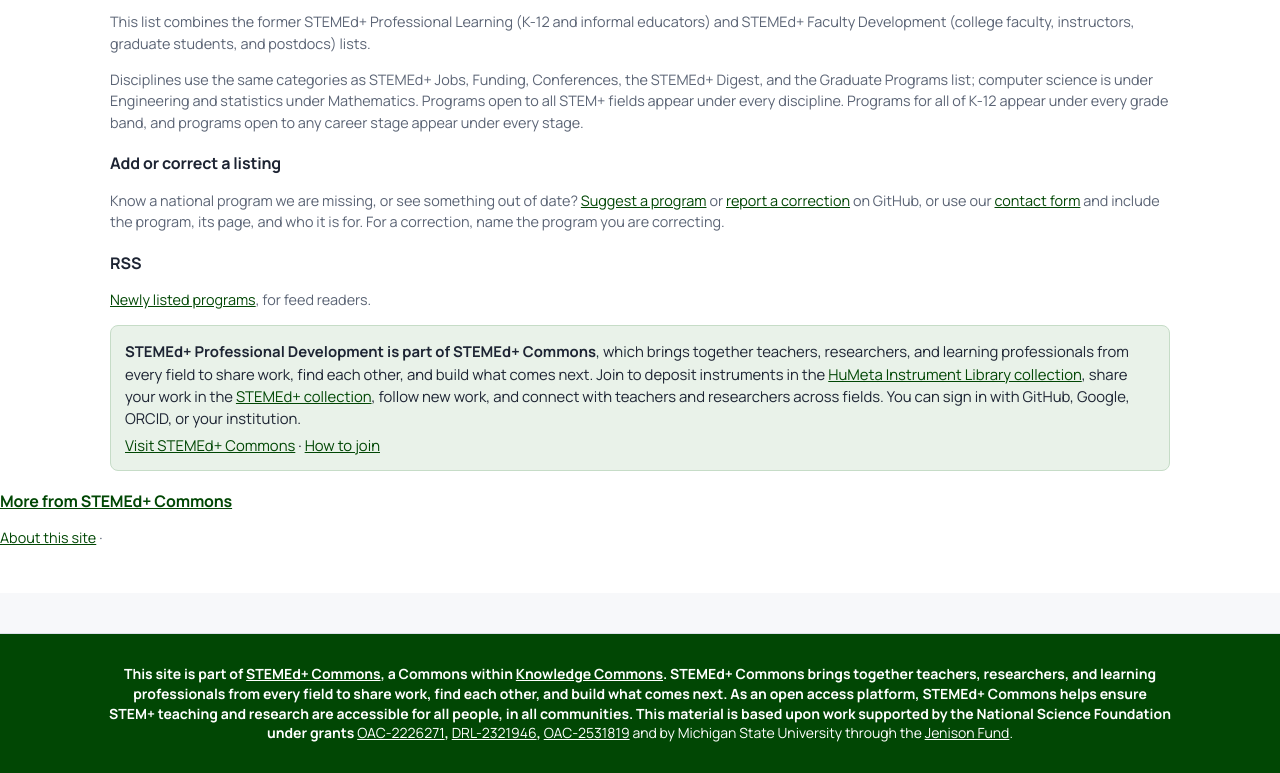
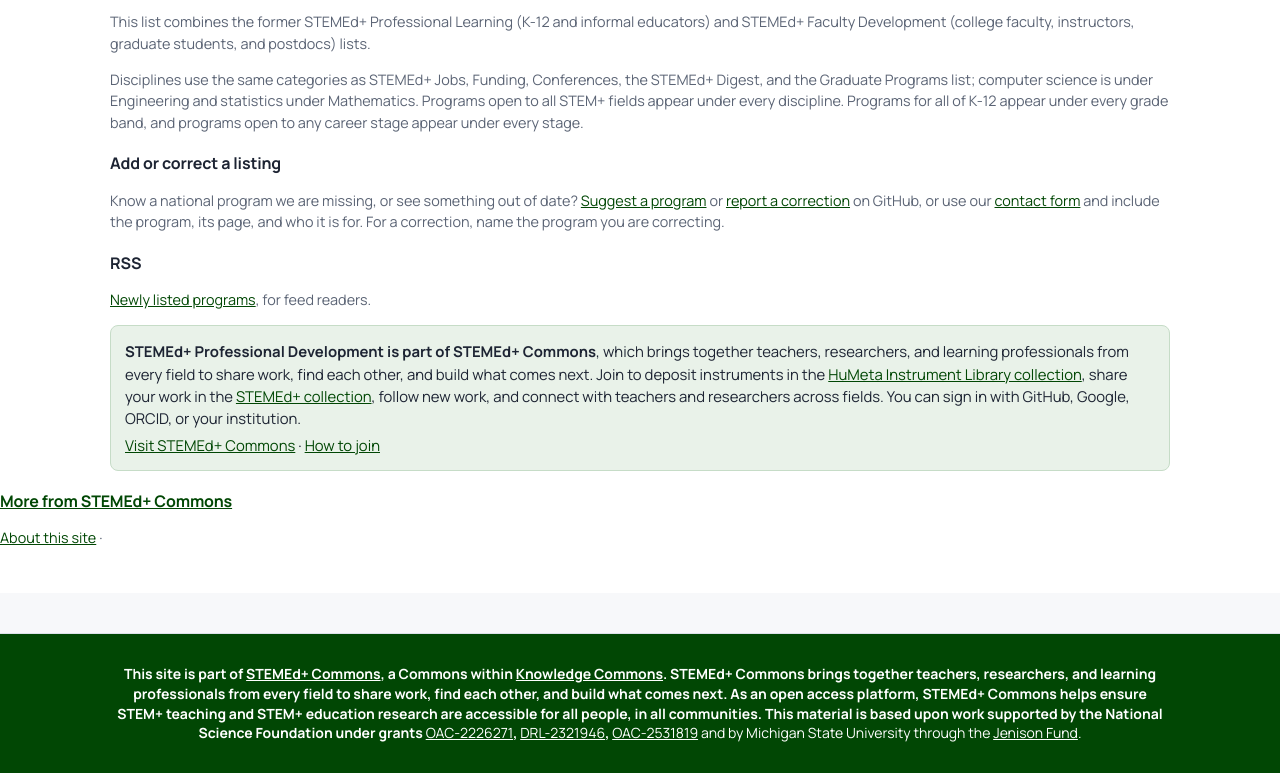
Before and after one commit to JLib271/stemed-professional-development, a plain HTML site: page site/index.html in a window 1280 px wide. Shown: the part 1840-2613 px from the top of the page. Drawn offline with Linux system fonts and the light colour scheme; no server answers.

Commit message:
Say "STEM+ teaching and STEM+ education research"
Co-Authored-By: Claude Opus 5.5 <noreply@anthropic.com>
Claude-Session: https://claude.ai/code/session_01Xxm9siXygVpFM5Q4XvGHYh

```diff
--- a/site/index.html
+++ b/site/index.html
@@ -441,6 +441,6 @@
   });
 })();
 </script>
-<footer class="sp-footer"><div class="sp-fin"><p><strong>This site is part of <a href="https://stemedplus.org/">STEMEd+ Commons</a>, a Commons within <a href="https://hcommons.org/">Knowledge Commons</a>. STEMEd+ Commons brings together teachers, researchers, and learning professionals from every field to share work, find each other, and build what comes next. As an open access platform, STEMEd+ Commons helps ensure STEM+ teaching and research are accessible for all people, in all communities. This material is based upon work supported by the National Science Foundation under grants </strong><a href="https://www.nsf.gov/awardsearch/show-award/?AWD_ID=2226271">OAC-2226271</a><strong>, </strong><a href="https://www.nsf.gov/awardsearch/show-award/?AWD_ID=2321946">DRL-2321946</a><strong>, </strong><a href="https://www.nsf.gov/awardsearch/show-award/?AWD_ID=2531819">OAC-2531819</a> and by Michigan State University through the <a href="https://research.msu.edu/find-funding/msu-funding-opportunities/jenison-support">Jenison Fund</a>.</p></div></footer>
+<footer class="sp-footer"><div class="sp-fin"><p><strong>This site is part of <a href="https://stemedplus.org/">STEMEd+ Commons</a>, a Commons within <a href="https://hcommons.org/">Knowledge Commons</a>. STEMEd+ Commons brings together teachers, researchers, and learning professionals from every field to share work, find each other, and build what comes next. As an open access platform, STEMEd+ Commons helps ensure STEM+ teaching and STEM+ education research are accessible for all people, in all communities. This material is based upon work supported by the National Science Foundation under grants </strong><a href="https://www.nsf.gov/awardsearch/show-award/?AWD_ID=2226271">OAC-2226271</a><strong>, </strong><a href="https://www.nsf.gov/awardsearch/show-award/?AWD_ID=2321946">DRL-2321946</a><strong>, </strong><a href="https://www.nsf.gov/awardsearch/show-award/?AWD_ID=2531819">OAC-2531819</a> and by Michigan State University through the <a href="https://research.msu.edu/find-funding/msu-funding-opportunities/jenison-support">Jenison Fund</a>.</p></div></footer>
 </body>
 </html>
```
